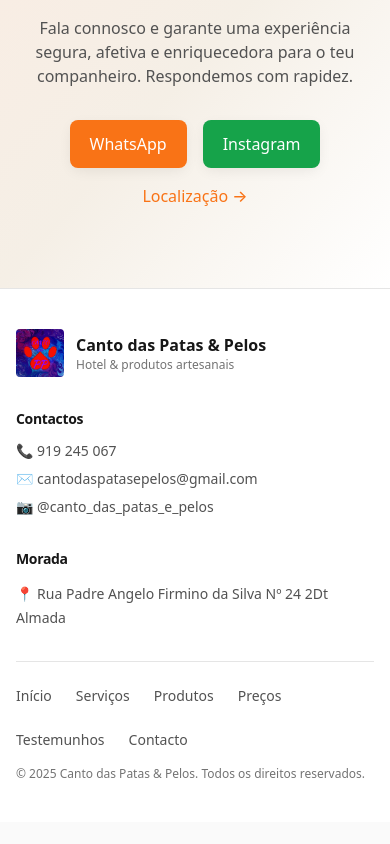
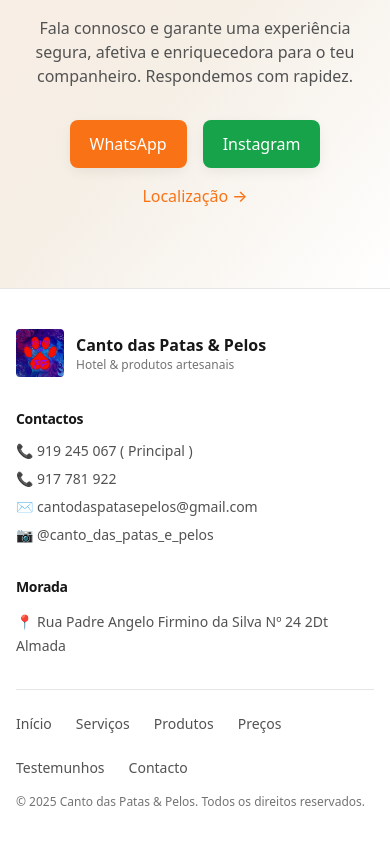
Before and after one commit to Drete457/4-patas, a React (Vite) app: page / in a window 390 px wide. Shown: the part 10765-11609 px from the top of the page. Before the commit the page ends 11587 px from the top, so only its background shows below. Built offline with nearby package versions, Linux system fonts and the light colour scheme.

Commit message:
fix: reorder ProductsGallery component and update contact links in Footer with additional phone number

```diff
--- a/src/App.tsx
+++ b/src/App.tsx
@@ -14,8 +14,8 @@ function App() {
       <main id="conteudo-principal" tabIndex={-1}>
         <Hero />
         <Services />
+        <PriceTables />
         <ProductsGallery />
-        <PriceTables />
         <Testimonials />
         <ContactCTA />
       </main>
--- a/src/components/Footer.tsx
+++ b/src/components/Footer.tsx
@@ -16,7 +16,8 @@ export default function Footer() {
           <div>
             <h3 className="font-semibold mb-3 text-sm text-neutral-900 dark:text-white">Contactos</h3>
             <div className="space-y-2 text-sm text-neutral-600 dark:text-neutral-300">
-              <a href="tel:+351919245067" className="block hover:text-brand-primary">📞 919 245 067</a>
+              <a href="tel:+351919245067" className="block hover:text-brand-primary">📞 919 245 067 ( Principal )</a>
+              <a href="tel:+351917781922" className="block hover:text-brand-primary">📞 917 781 922</a>
               <a href="mailto:cantodaspatasepelos@gmail.com" className="block hover:text-brand-primary break-all">✉️ cantodaspatasepelos@gmail.com</a>
               <a href="https://www.instagram.com/canto_das_patas_e_pelos" target="_blank" rel="noopener noreferrer" className="block hover:text-brand-primary">📷 @canto_das_patas_e_pelos</a>
             </div>
```
